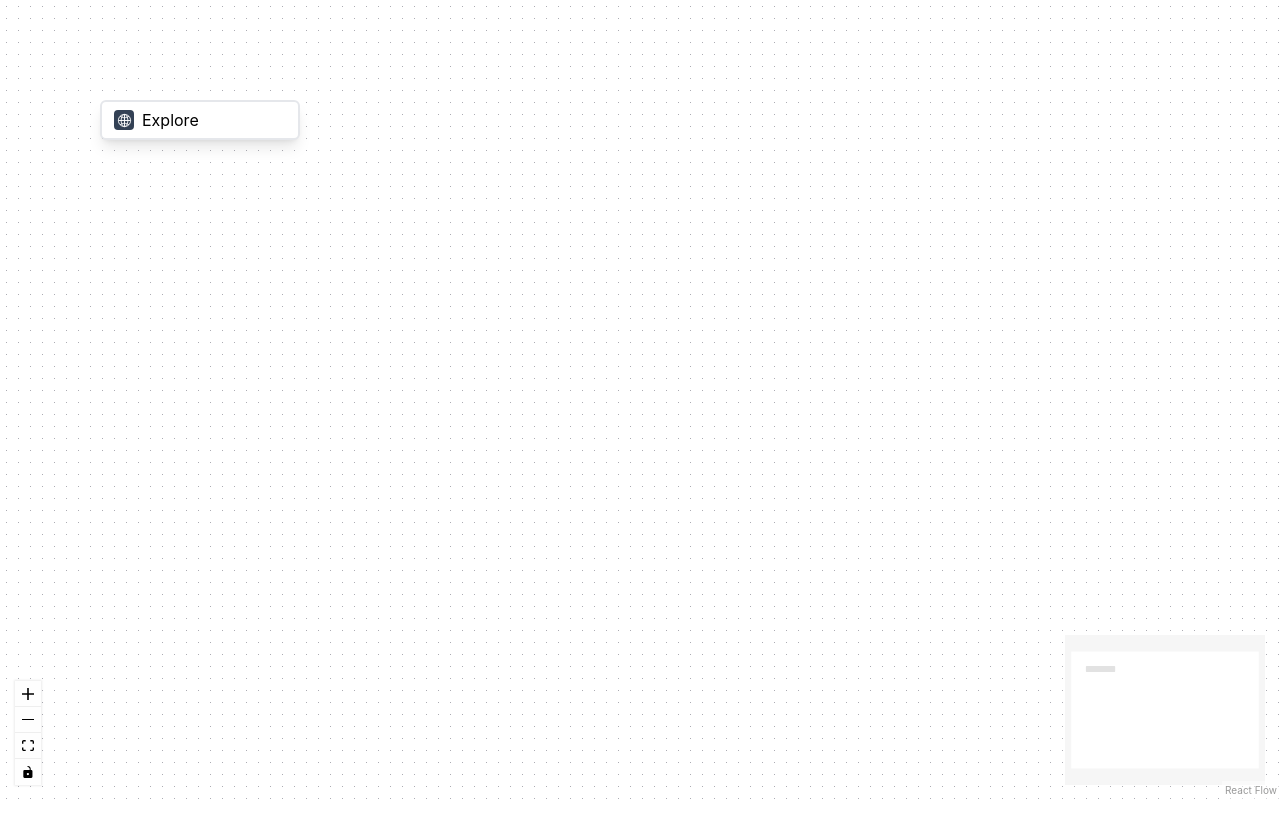
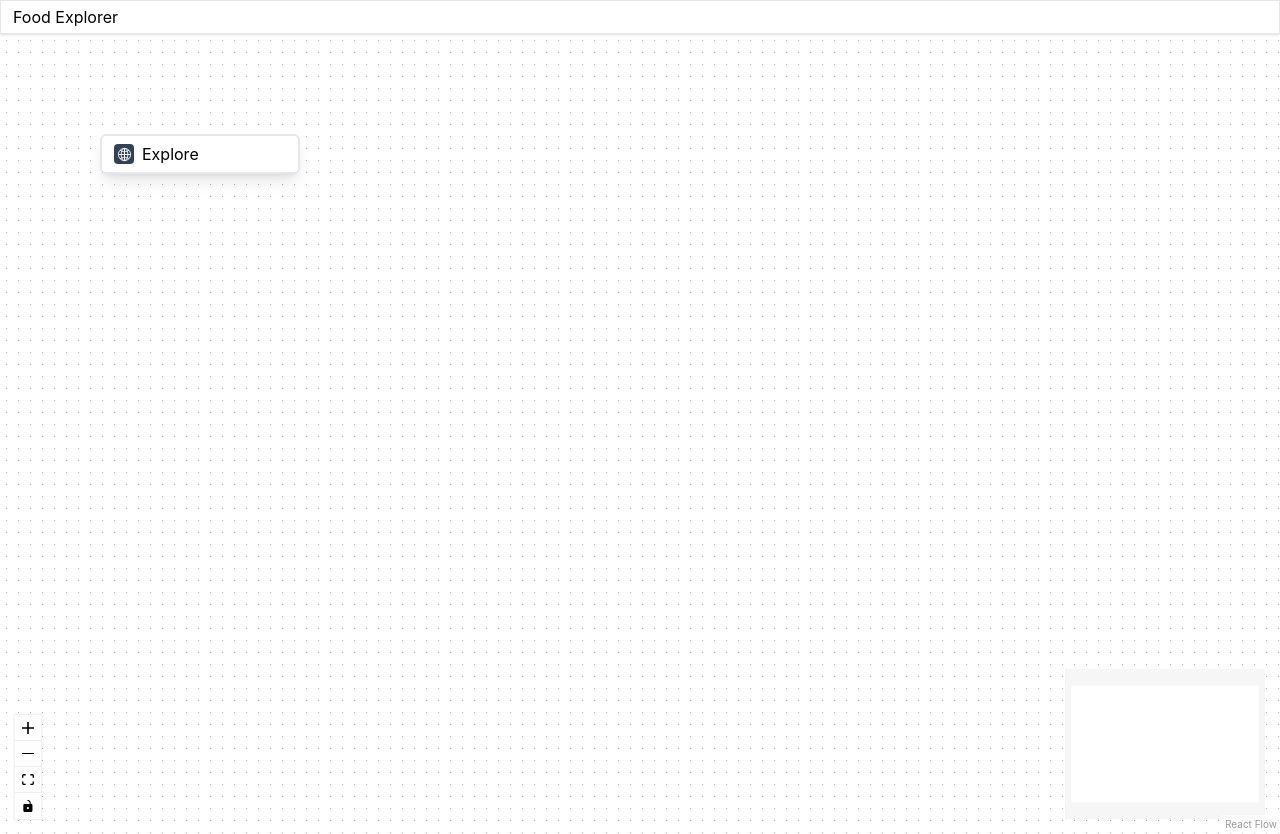
Before and after one commit to namanGupta-ar/recipe-tree, a React (Vite) app: page / in a window 1280 px wide. Before the commit the page ends 800 px from the top, so only its background shows below. Built offline with nearby package versions, Linux system fonts and the light colour scheme.

Commit message:
loading added

```diff
--- a/src/components/index.tsx
+++ b/src/components/index.tsx
@@ -30,11 +30,15 @@ const nodeTypes = {
 
 const RenderTree = () => {
   const { getCache, setCache } = useCache('food_explorer');
-  const [nodes, setNodes, onNodesChange] = useNodesState<NodeTypes>([]);
-  const [edges, setEdges, onEdgesChange] = useEdgesState<EdgesTypes>([]);
+  const [nodes, setNodes] = useNodesState<NodeTypes>([]);
+  const [edges, setEdges] = useEdgesState<EdgesTypes>([]);
   const [showDetails, setShowDetails] = useState(null);
+  const [isLoading, setLoading] = useState(false);
 
   const handleNodeClick = (data: NodeDataTypes) => {
+    if ((data.label !== 'View Tags') && (data.label !== 'View Details')) {
+      setLoading(true);
+    }
     handleFetch(data);
   };
 
@@ -51,6 +55,8 @@ const RenderTree = () => {
       ...prev.filter((p) => p.level < source.level),
       ...newEdges,
     ]);
+
+    setLoading(false);
   };
 
   const handleNodes = (
@@ -265,6 +271,7 @@ const RenderTree = () => {
         id: 'explore',
         position: { x: 100, y: 100 },
         type: 'CustomNode',
+        draggable: false,
         data: {
           onClick: handleNodeClick,
           id: 'explore',
@@ -286,12 +293,15 @@ const RenderTree = () => {
 
   return (
     <div style={{ width: '100vw', height: '100vh' }}>
+      <div className="p-1 pl-3 border shadow">Food Explorer</div>
+      {isLoading && (
+        <div className="fixed top-12 left-5 bg-red-600 px-6 py-1 rounded-md text-white">
+          loading...
+        </div>
+      )}
       <ReactFlow
         nodes={nodes}
         edges={edges}
-        onNodesChange={onNodesChange}
-        onEdgesChange={onEdgesChange}
-        // onConnect={onConnect}
         nodeTypes={nodeTypes}
         defaultEdgeOptions={defaultEdgeOptions}
       >
--- a/src/types.d.ts
+++ b/src/types.d.ts
@@ -34,6 +34,7 @@ type NodeTypes = {
   id: string; // it is also an uuid,
   position: PositionType;
   type: string;
+  draggable: boolean;
   // type: 'CustomNode';
   data: NodeDataTypes;
 };
--- a/src/utility/index.ts
+++ b/src/utility/index.ts
@@ -14,6 +14,7 @@ const createNode = (data: CreateNodeType, totalNodes = 5) => {
     id: uuid,
     position: newPosition,
     type: 'CustomNode',
+    draggable: false,
     data: {
       onClick,
       position: newPosition,
```
